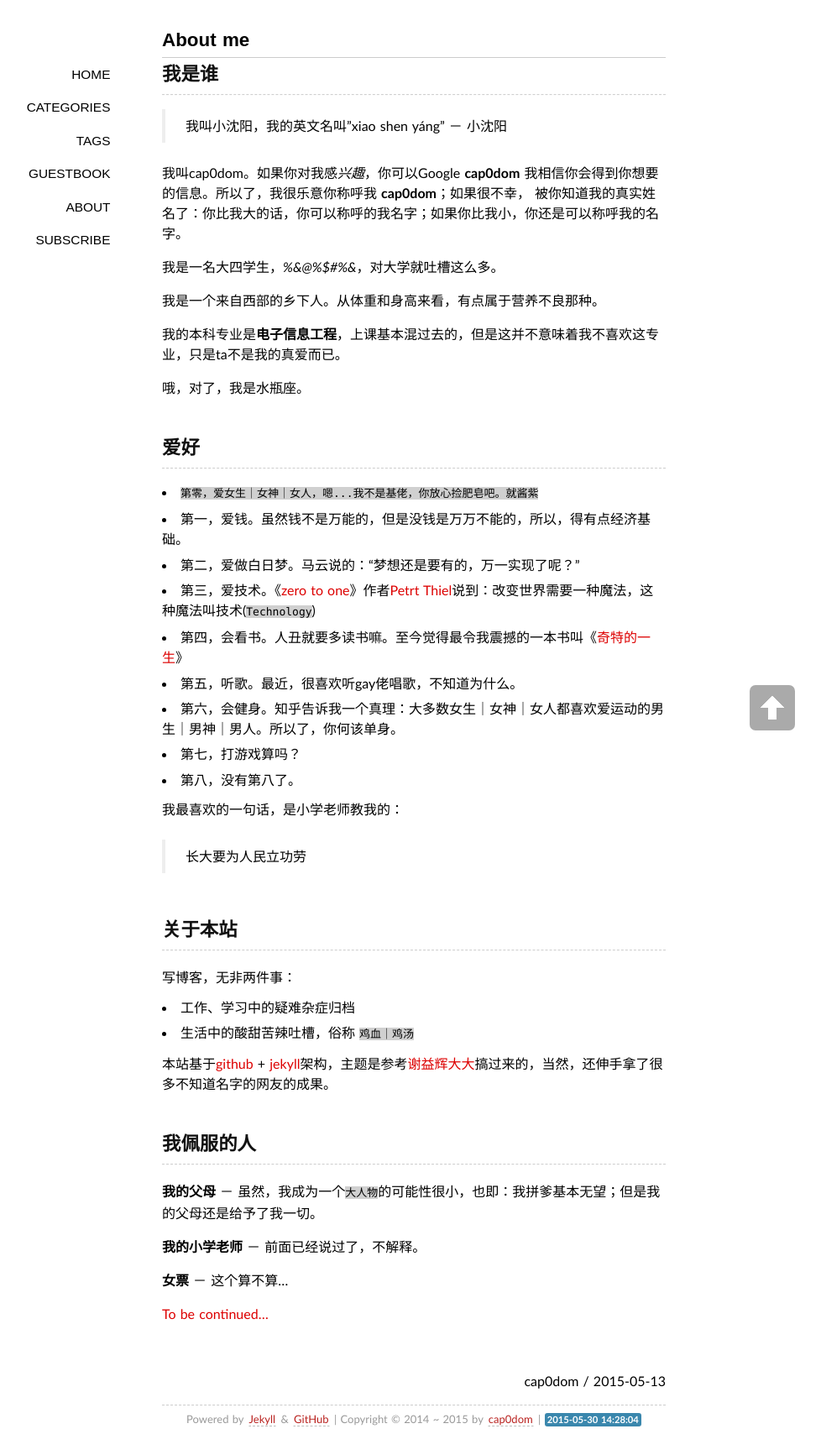
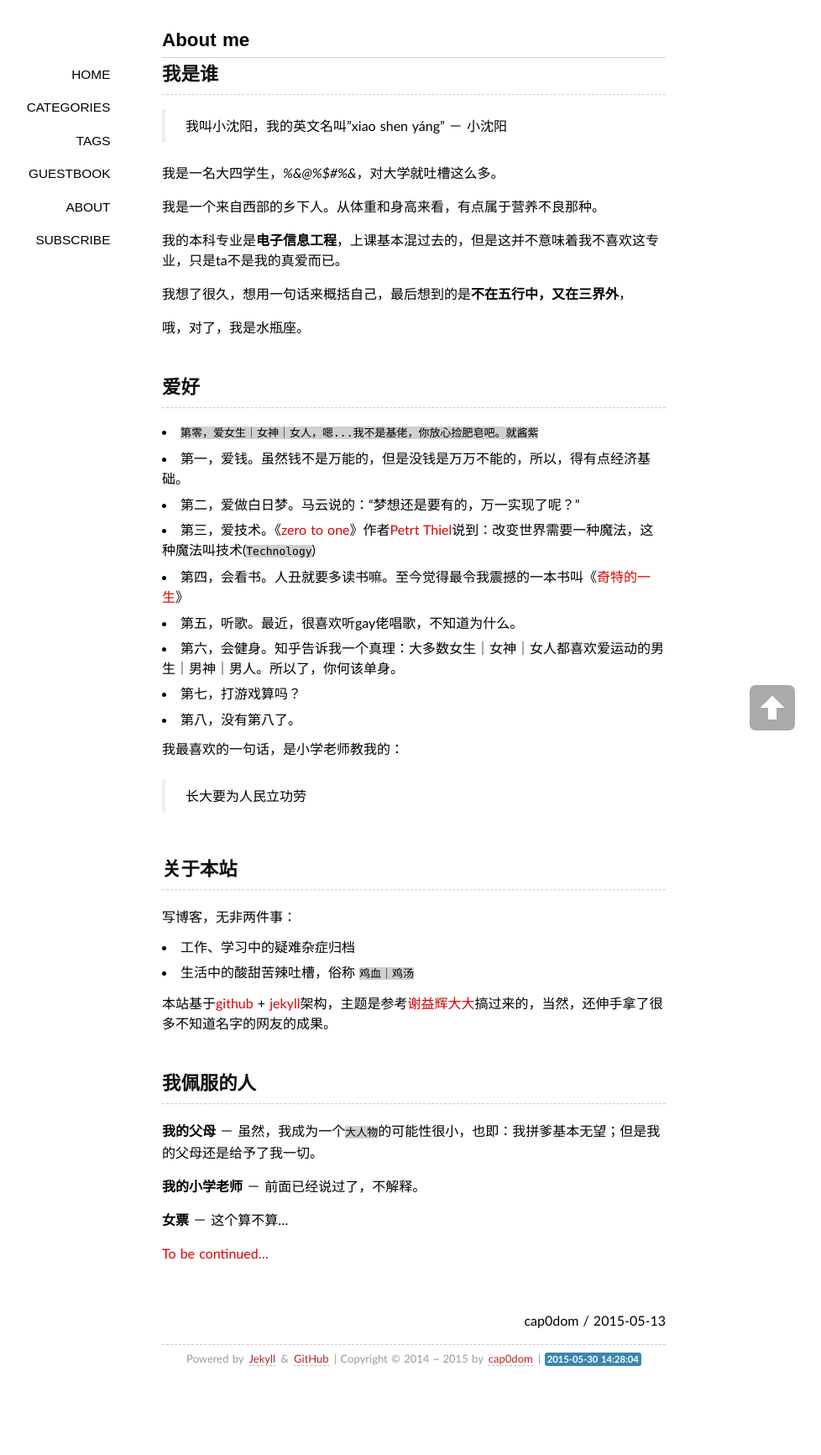
Before and after one commit to cap0dom/cap0dom.github.io, a Jekyll site: the page built from about/index.md, in a window 1280 px wide. Shown: the whole page at 84% size, without its empty margins (147-1125 px from the left). Built offline with Jekyll 4.4.1, drawn with Linux system fonts in a browser that asks for light colours; some web fonts are replaced; comment, search, counter and statistics services are not loaded; after the commit the page ends 1661 px from its top, so only the background shows below that.

Commit message:
update about.me

```diff
--- a/about/index.md
+++ b/about/index.md
@@ -8,15 +8,13 @@ comments: yes
 ----
 > 我叫小沈阳，我的英文名叫"xiao shen yáng" － 小沈阳
 
-我叫cap0dom。如果你对我感*兴趣*，你可以Google **cap0dom**
-我相信你会得到你想要的信息。所以了，我很乐意你称呼我 **cap0dom**；如果很不幸，
-被你知道我的真实姓名了：你比我大的话，你可以称呼的我名字；如果你比我小，你还是可以称呼我的名字。
-
 我是一名大四学生，*%&@%$#%&*，对大学就吐槽这么多。
 
 我是一个来自西部的乡下人。从体重和身高来看，有点属于营养不良那种。
 
 我的本科专业是**电子信息工程**，上课基本混过去的，但是这并不意味着我不喜欢这专业，只是ta不是我的真爱而已。
+
+我想了很久，想用一句话来概括自己，最后想到的是**不在五行中，又在三界外**，
 
 哦，对了，我是水瓶座。
 
```
